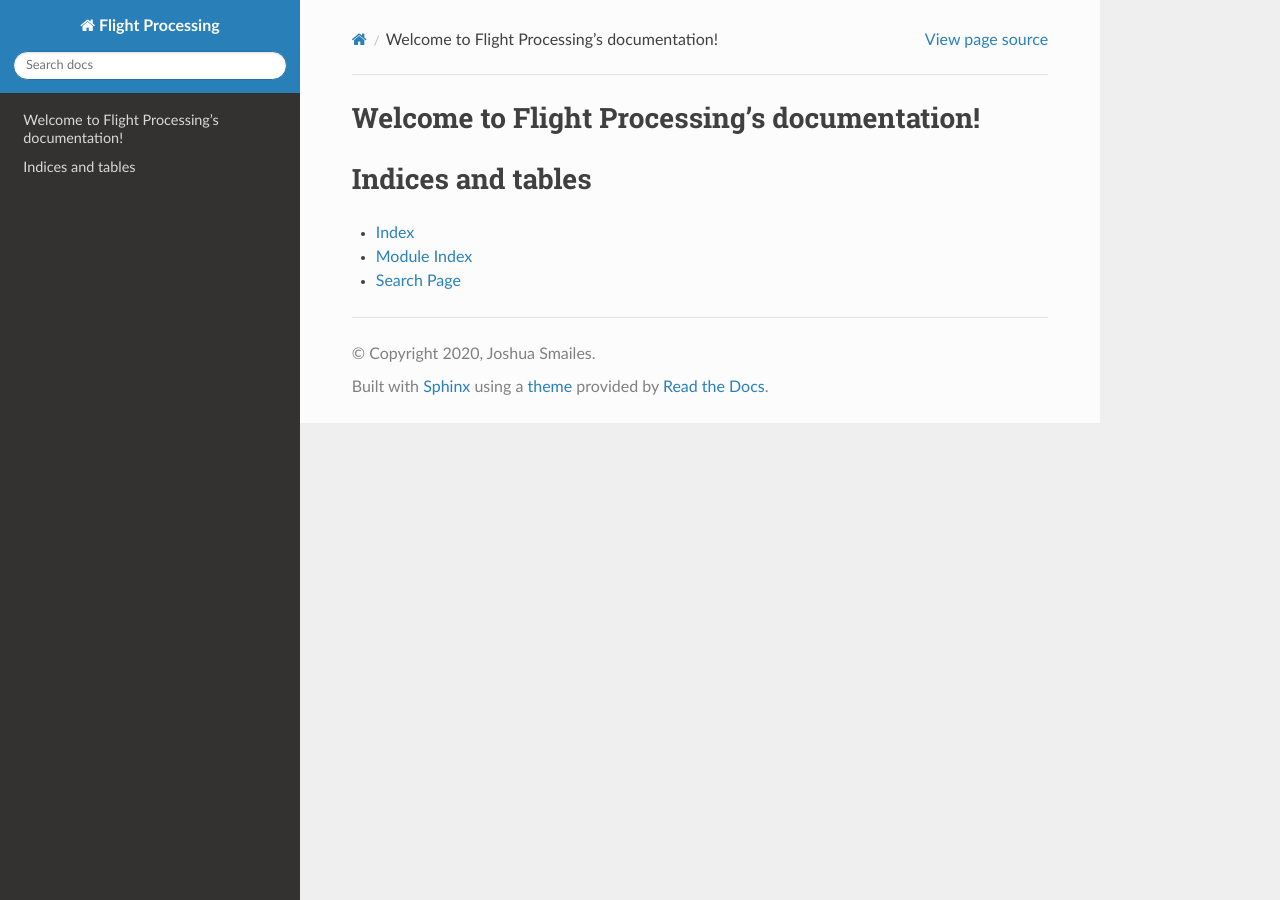
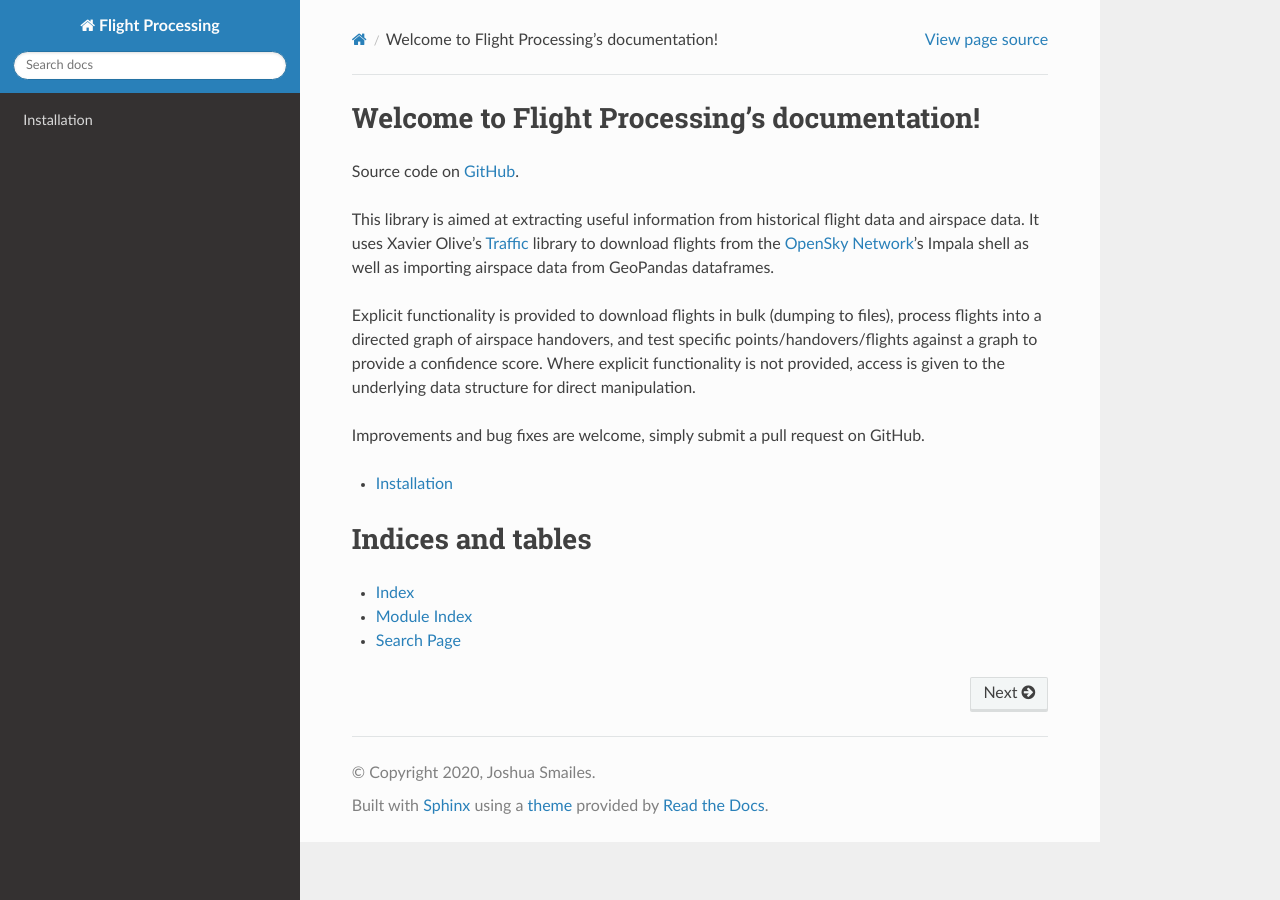
Before and after one commit to jsmailes/flight_processing, a Sphinx documentation site: the page built from docs/index.rst, in a window 1280 px wide. Built offline with Sphinx 7.4.7 and the Read the Docs theme 2.0.0, drawn with Linux system fonts in a browser that asks for light colours.

Commit message:
Updated docs

```diff
--- a/docs/index.rst
+++ b/docs/index.rst
@@ -6,10 +6,19 @@
 Welcome to Flight Processing's documentation!
 =============================================
 
+Source code on `GitHub <https://github.com/jsmailes/flight_processing>`_.
+
+This library is aimed at extracting useful information from historical flight data and airspace data. It uses Xavier Olive's `Traffic <https://github.com/xoolive/traffic>`_ library to download flights from the `OpenSky Network <https://opensky-network.org/>`_'s Impala shell as well as importing airspace data from GeoPandas dataframes.
+
+Explicit functionality is provided to download flights in bulk (dumping to files), process flights into a directed graph of airspace handovers, and test specific points/handovers/flights against a graph to provide a confidence score.
+Where explicit functionality is not provided, access is given to the underlying data structure for direct manipulation.
+
+Improvements and bug fixes are welcome, simply submit a pull request on GitHub.
+
 .. toctree::
    :maxdepth: 2
-   :caption: Contents:
 
+   installation
 
 
 Indices and tables
```
Also changed, not shown: docs/installation.rst (added, +27 -0 lines), 1 other file.
